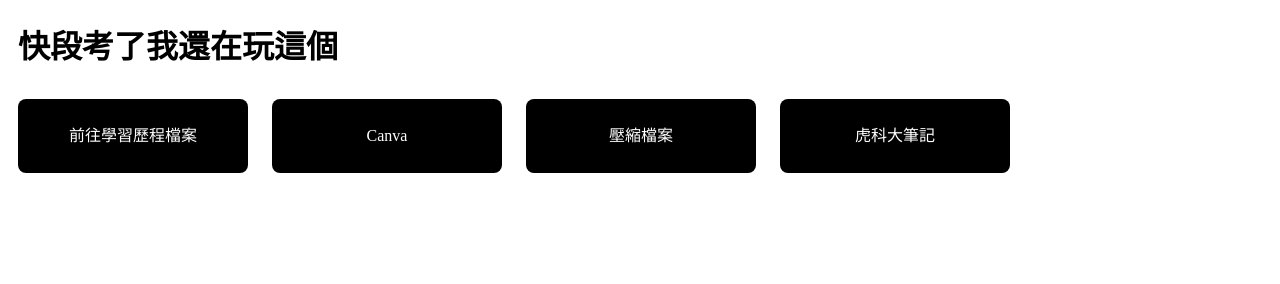
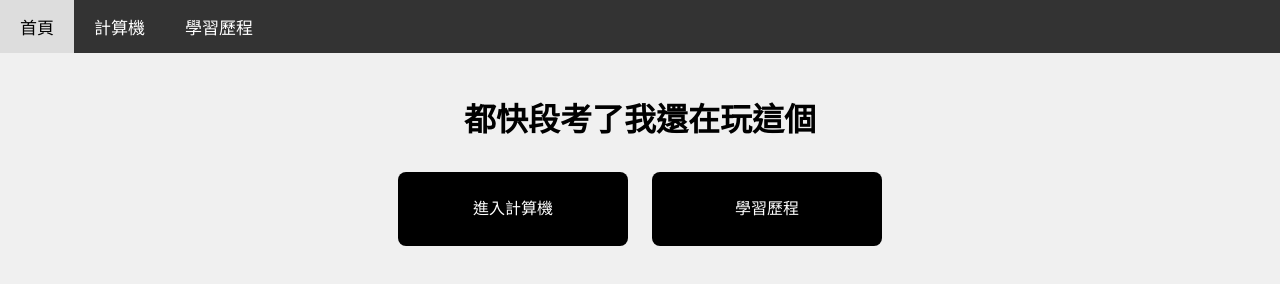
Before and after one commit to ltw2633/ltw2633.github.io, a plain HTML site: page index.html in a window 1280 px wide. Drawn offline with Linux system fonts and the light colour scheme.

Commit message:
Add files via upload

```diff
--- a/index.html
+++ b/index.html
@@ -1,50 +1,82 @@
 <!DOCTYPE html>
-<html>
+<html lang="zh-TW">
 <head>
-  <title>學習歷程</title>
+  <meta charset="UTF-8">
+  <meta name="viewport" content="width=device-width, initial-scale=1.0">
+  <title>首頁</title>
+  <link href="https://fonts.googleapis.com/css2?family=Roboto&display=swap" rel="stylesheet">
+
   <style>
-    .button {
-      display: inline-block; /* 讓它顯示成區塊型態，像按鈕一樣 */
-      padding: 12px 25px; /* 按鈕內部空間，調整大小 */
-      background-color: #000000; /* 綠色背景 */
-      color: white; /* 文字顏色白色 */
-      text-align: center; /* 讓文字置中 */
-      font-size: 16px; /* 調整文字大小 */
-      border-radius: 8px; /* 圓角效果 */
-      text-decoration: none; /* 移除連結的底線 */
-      transition: background-color 0.3s ease; /* 按下去時的顏色變化 */
-      margin: 10px; /* 增加每個按鈕之間的距離 */
-      min-width: 180px; /* 設置最小寬度，防止按鈕過小 */
-      height: 50px; /* 設置固定高度 */
-      line-height: 50px; /* 垂直居中文本 */
+    body {
+      font-family: 'Roboto', sans-serif;
+      background-color: #f0f0f0;
+      margin: 0;
+      padding: 0;
     }
 
-    /* 加一點互動效果，當滑鼠在按鈕上方時變色 */
-    .button:hover {
-      background-color: #808080; /* 按鈕的顏色稍微變深 */
+    .navbar {
+      background-color: #333;
+      overflow: hidden;
     }
 
-    /* 讓標題向右移動 */
+    .navbar a {
+      float: left;
+      display: block;
+      color: white;
+      text-align: center;
+      padding: 14px 20px;
+      text-decoration: none;
+      font-size: 17px;
+    }
+
+    .navbar a:hover {
+      background-color: #ddd;
+      color: black;
+    }
+
     h1 {
-      padding-left: 10px; /* 調整這個值來移動文字 */
+      text-align: center;
+      padding-top: 20px;
+    }
+
+    .button {
+      display: inline-block;
+      padding: 12px 25px;
+      background-color: #000000;
+      color: white;
+      text-align: center;
+      font-size: 16px;
+      border-radius: 8px;
+      text-decoration: none;
+      transition: background-color 0.3s ease;
+      margin: 10px;
+      min-width: 180px;
+      height: 50px;
+      line-height: 50px;
+    }
+
+    .button:hover {
+      background-color: #808080;
+      transform: scale(1.1);
     }
   </style>
 </head>
 <body>
 
-  <h1>快段考了我還在玩這個</h1>
+  <!-- 導航列 -->
+  <div class="navbar">
+    <a href="index.html">首頁</a>
+    <a href="calculator.html">計算機</a>
+    <a href="learning-portfolio.html">學習歷程</a>
+  </div>
+
+  <h1>都快段考了我還在玩這個</h1>
 
   <!-- 按鈕1 -->
-  <a href="https://epf-mlife.k12ea.gov.tw/Index.do" target="_blank" class="button">前往學習歷程檔案</a>
-
-  <!-- 按鈕2 -->
-  <a href="https://www.canva.com/zh_tw/" target="_blank" class="button">Canva</a>
-
-  <!-- 按鈕3 -->
-  <a href="https://www.ilovepdf.com/zh-cn" target="_blank" class="button">壓縮檔案</a>
-
-  <!-- 按鈕4 -->
-  <a href="https://hackmd.io/YxYCCicLTEeP8CAdY08JnA" target="_blank" class="button">虎科大筆記</a>
+  <div style="text-align: center;">
+    <a href="calculator.html" class="button">進入計算機</a>
+    <a href="learning-portfolio.html" class="button">學習歷程</a>
+  </div>
 
 </body>
 </html>
```
Also changed, not shown: calculator.html (added, +125 -0 lines), learning-portfolio.html (added, +91 -0 lines).
